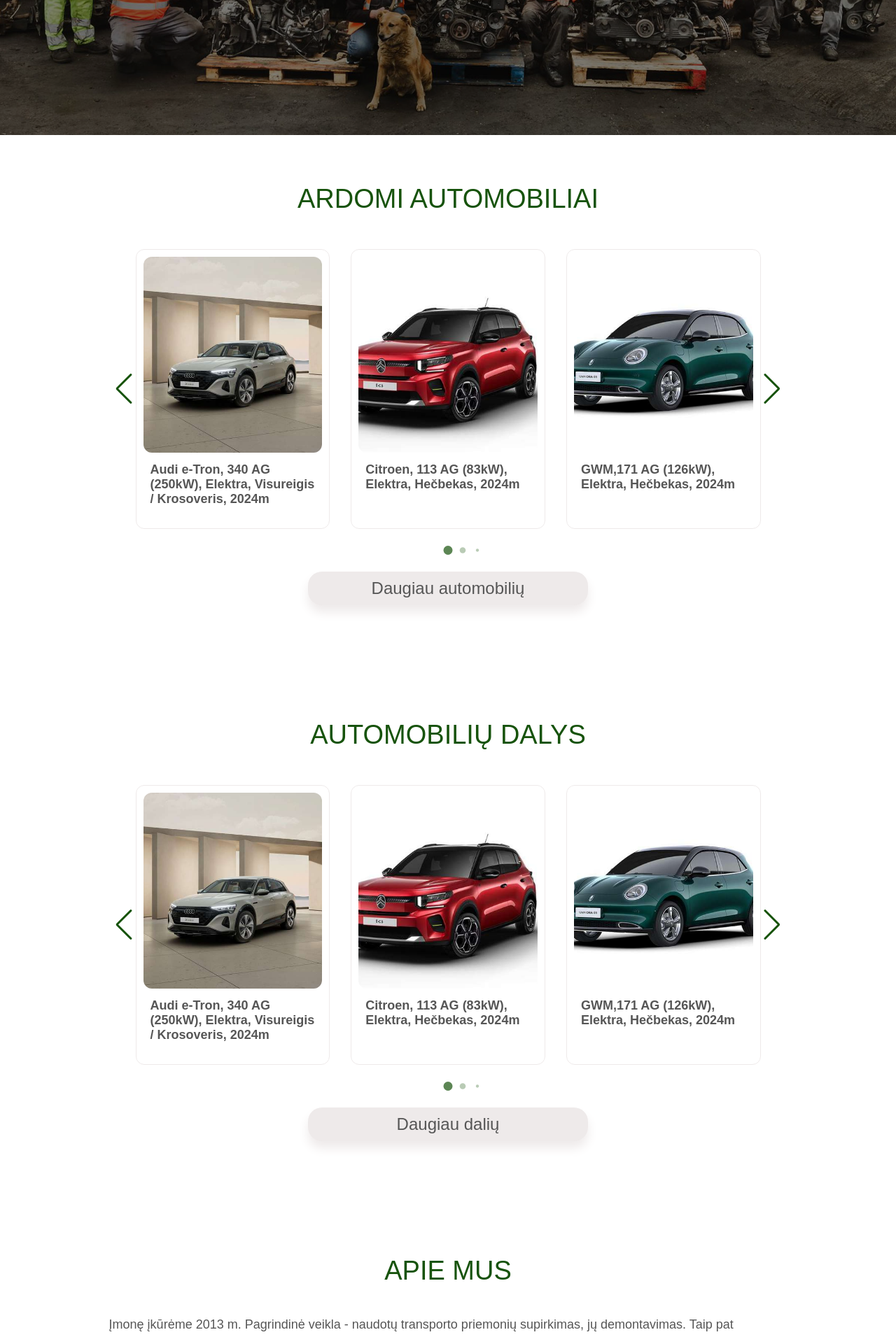
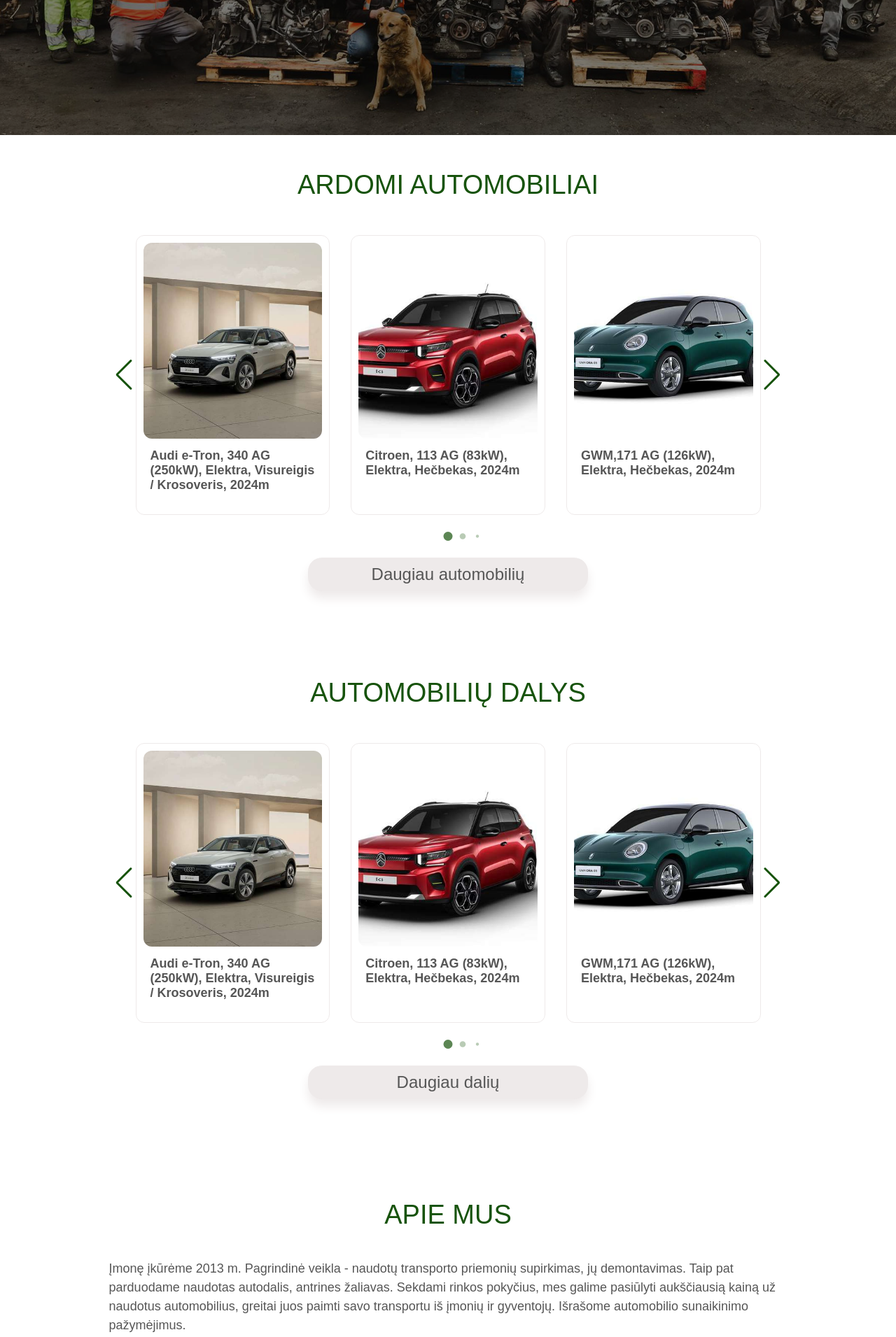
Before and after one commit to saubend/autmeta, a PHP site: page / in a window 1280 px wide. Shown: the part 507-2418 px from the top of the page at 70% size. Run offline with PHP 8.4, Linux system fonts and the light colour scheme.

Commit message:
Update styles.css

```diff
--- a/styles.css
+++ b/styles.css
@@ -156,7 +156,7 @@
 }
 .auto{
     margin: 0;
-    padding: 70px 12%;
+    padding: 50px 12%;
 
 }
 .auto h2{
```
